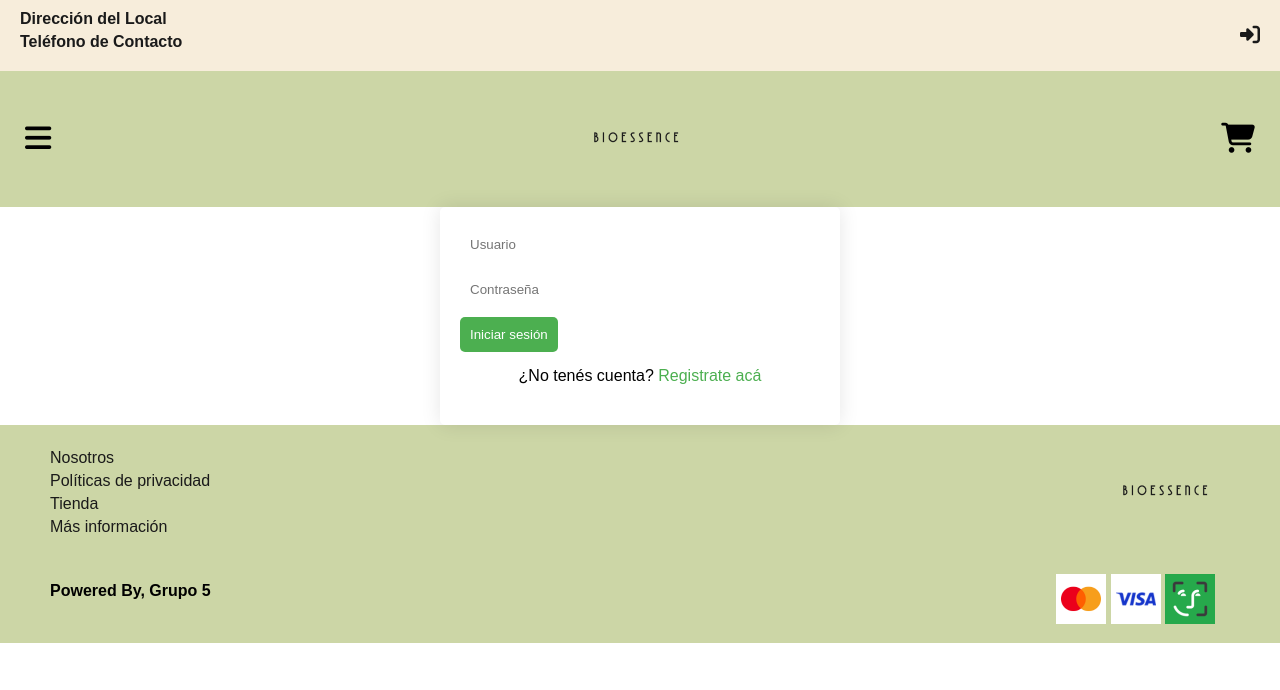
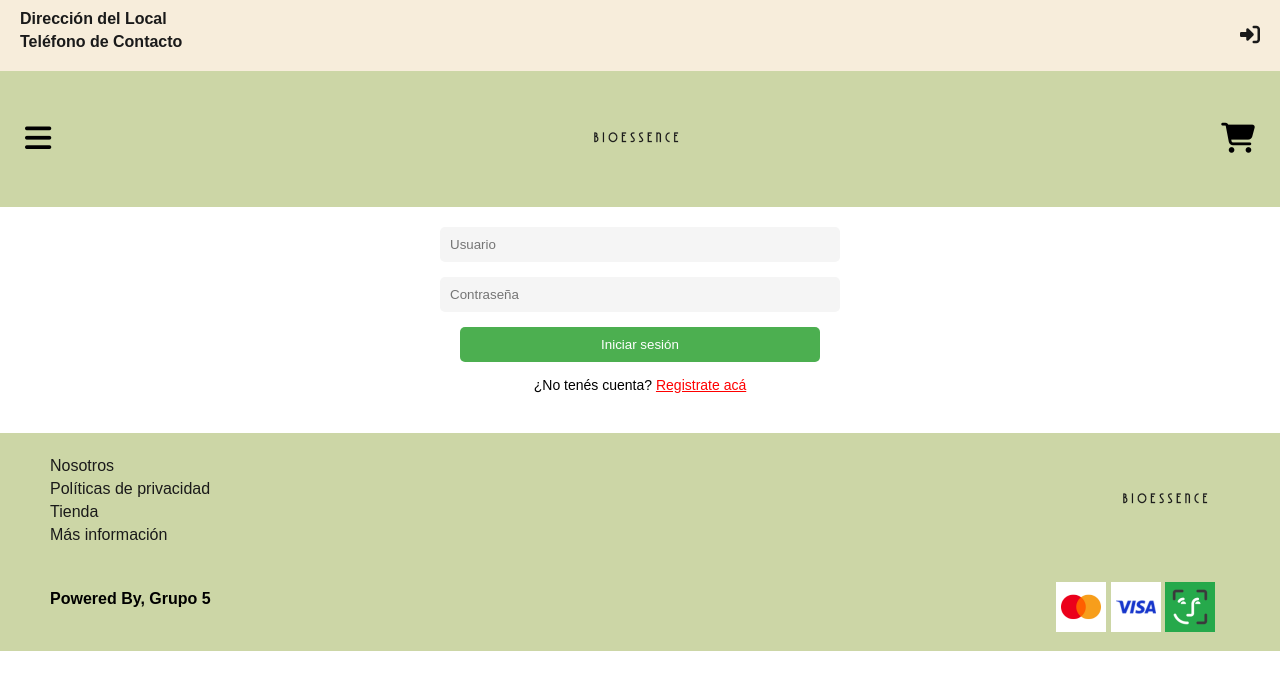
Before and after one commit to mauri2023/BioEssence, a website: page views/login.html in a window 1280 px wide. Drawn offline with Linux system fonts and the light colour scheme; files that its build step writes are made by us from their sources; files whose address does not match are found by name.

Commit message:
Agregando cambios

```diff
--- a/public/css/styles.css
+++ b/public/css/styles.css
@@ -297,26 +297,27 @@ th {
 	flex-direction: column;
 	justify-content: center;
 	align-items: center;
+  margin: 20px 0px 20px 0px;
 }
 
 .formulario-login {
-	width: 80%;
+  text-align: center;
+	width: 90%;
 	max-width: 400px;
 	background: white;
-	border-radius: 5px;
-	padding: 20px;
-	box-shadow: 0px 0px 20px rgba(0, 0, 0, 0.1);
 }
 
 .formulario-login input {
 	width: 100%;
-	margin-bottom: 10px;
+	margin-bottom: 15px;
 	padding: 10px;
 	border: none;
 	border-radius: 5px;
+  background-color: whitesmoke;
 }
 
 .formulario-login button {
+  width: 90%;
 	background: #4CAF50;
 	color: white;
 	border: none;
@@ -332,9 +333,11 @@ th {
 .mensaje-login {
 	text-align: center;
 	margin-top: 15px;
+  font-size: 14px;
 }
 
 .mensaje-login a {
-	color: #4CAF50;
-	text-decoration: none;
+	color: red;
+  text-decoration: underline;
+  font-size: 14px;
 }
```
